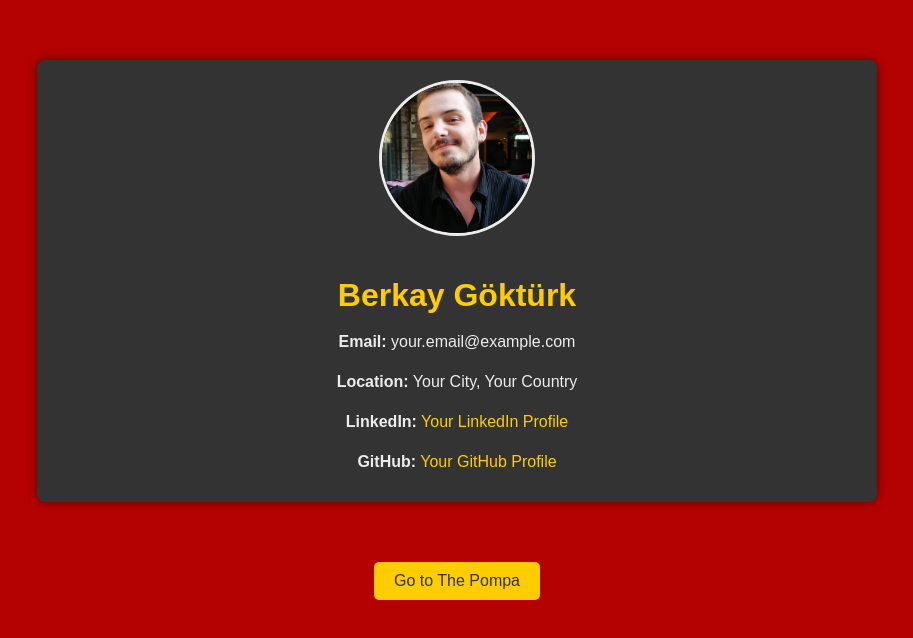
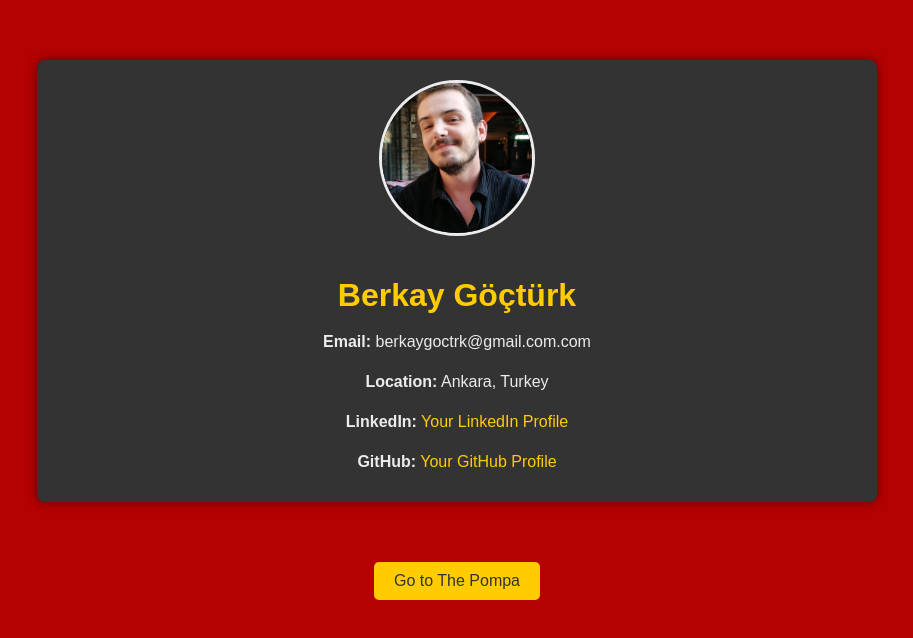
Before and after one commit to berkaygocturk/berkaygocturk.github.io, a plain HTML site: page index.html in a window 1280 px wide. Shown: the whole page, without its empty margins (183-1096 px from the left). Drawn offline with Linux system fonts and the light colour scheme.

Commit message:
info correct

```diff
--- a/index.html
+++ b/index.html
@@ -8,11 +8,11 @@
 <body>
     <div class="container">
         <img src="berkay_pic.jpeg" alt="Your Picture" class="profile-pic">
-        <h1>Berkay Göktürk</h1>
-        <p><strong>Email:</strong> your.email@example.com</p>
-        <p><strong>Location:</strong> Your City, Your Country</p>
-        <p><strong>LinkedIn:</strong> <a href="https://www.linkedin.com/in/yourprofile" target="_blank">Your LinkedIn Profile</a></p>
-        <p><strong>GitHub:</strong> <a href="https://github.com/yourprofile" target="_blank">Your GitHub Profile</a></p>
+        <h1>Berkay Göçtürk</h1>
+        <p><strong>Email:</strong> berkaygoctrk@gmail.com.com</p>
+        <p><strong>Location:</strong> Ankara, Turkey</p>
+        <p><strong>LinkedIn:</strong> <a href="https://www.linkedin.com/in/berkaygocturk/" target="_blank">Your LinkedIn Profile</a></p>
+        <p><strong>GitHub:</strong> <a href="https://github.com/berkaygocturk" target="_blank">Your GitHub Profile</a></p>
     </div>
     <a href="thepompa.html"><button>Go to The Pompa</button></a>
 </body>
```
